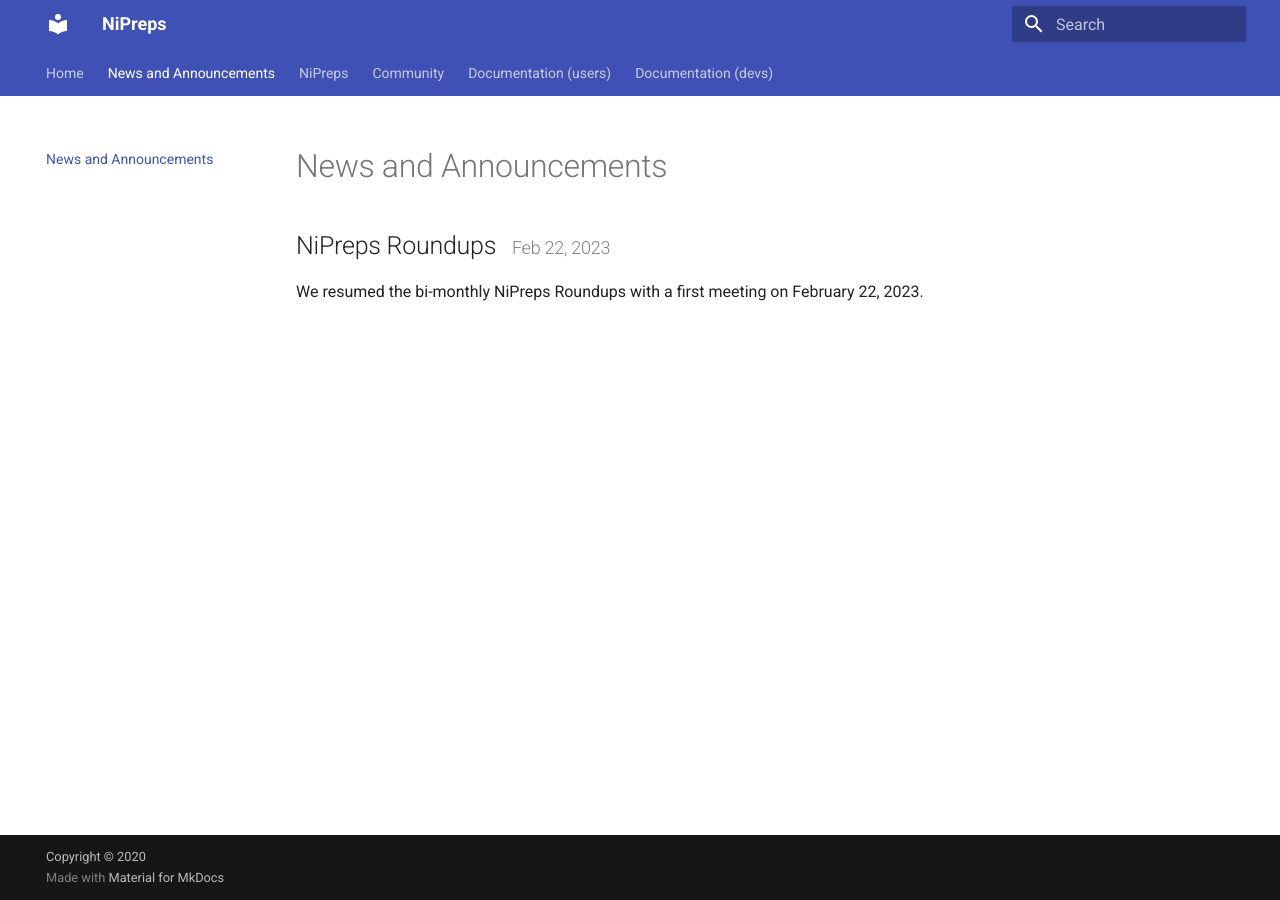
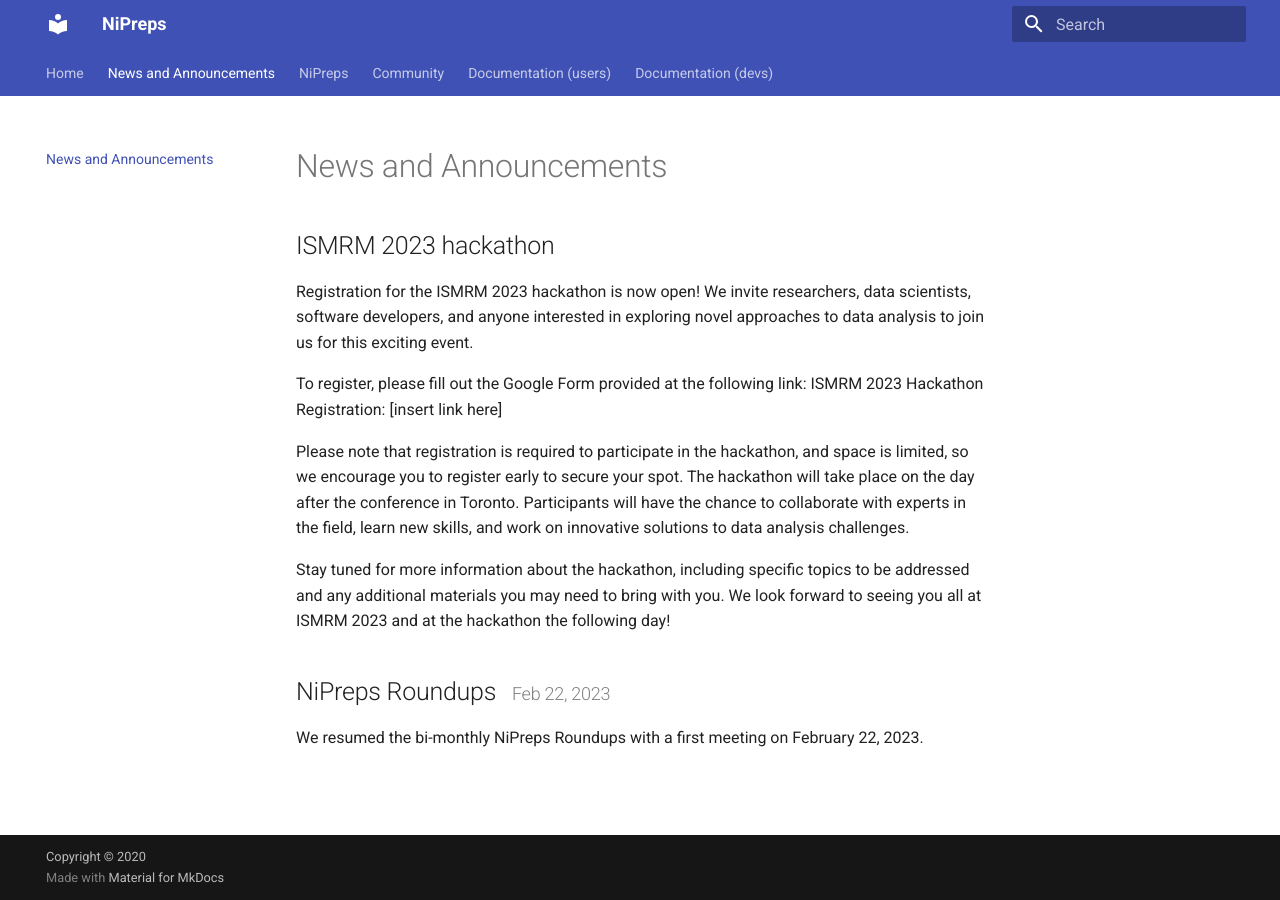
Before and after one commit to nipreps/nipreps.github.io, an MkDocs documentation site: the page built from docs/news/index.md, in a window 1280 px wide. Built offline with MkDocs 1.6.1 and Material for MkDocs 9.7.7, drawn with Linux system fonts in a browser that asks for light colours.

Commit message:
ENH: Add new about ISMRM 2023 hackathon

```diff
--- a/docs/news/index.md
+++ b/docs/news/index.md
@@ -7,7 +7,18 @@
 ---
 
 # News and Announcements
+<h2> ISMRM 2023 hackathon </h2>
 
+Registration for the ISMRM 2023 hackathon is now open! We invite researchers, data scientists, software developers, and anyone interested in exploring novel approaches to data analysis to join us for this exciting event.
+
+To register, please fill out the Google Form provided at the following link:
+ISMRM 2023 Hackathon Registration: [insert link here]
+
+Please note that registration is required to participate in the hackathon, and space is limited, so we encourage you to register early to secure your spot.
+The hackathon will take place on the day after the conference in Toronto. Participants will have the chance to collaborate with experts in the field, learn new skills, and work on innovative solutions to data analysis challenges.
+
+Stay tuned for more information about the hackathon, including specific topics to be addressed and any additional materials you may need to bring with you.
+We look forward to seeing you all at ISMRM 2023 and at the hackathon the following day!
 
 <h2> NiPreps Roundups <span style="color: grey; font-size: 72%; position: relative; right: -10px;"> Feb 22, 2023</span> </h2>
 
```
